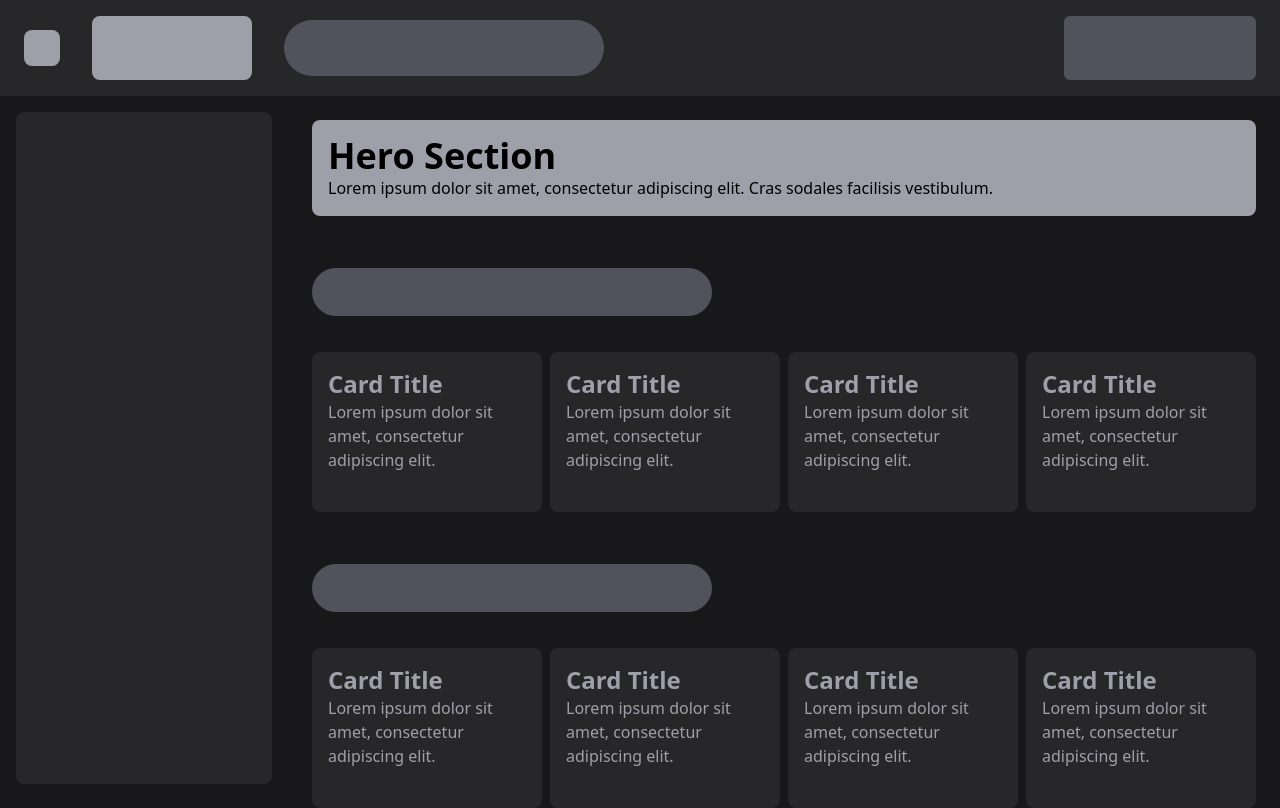
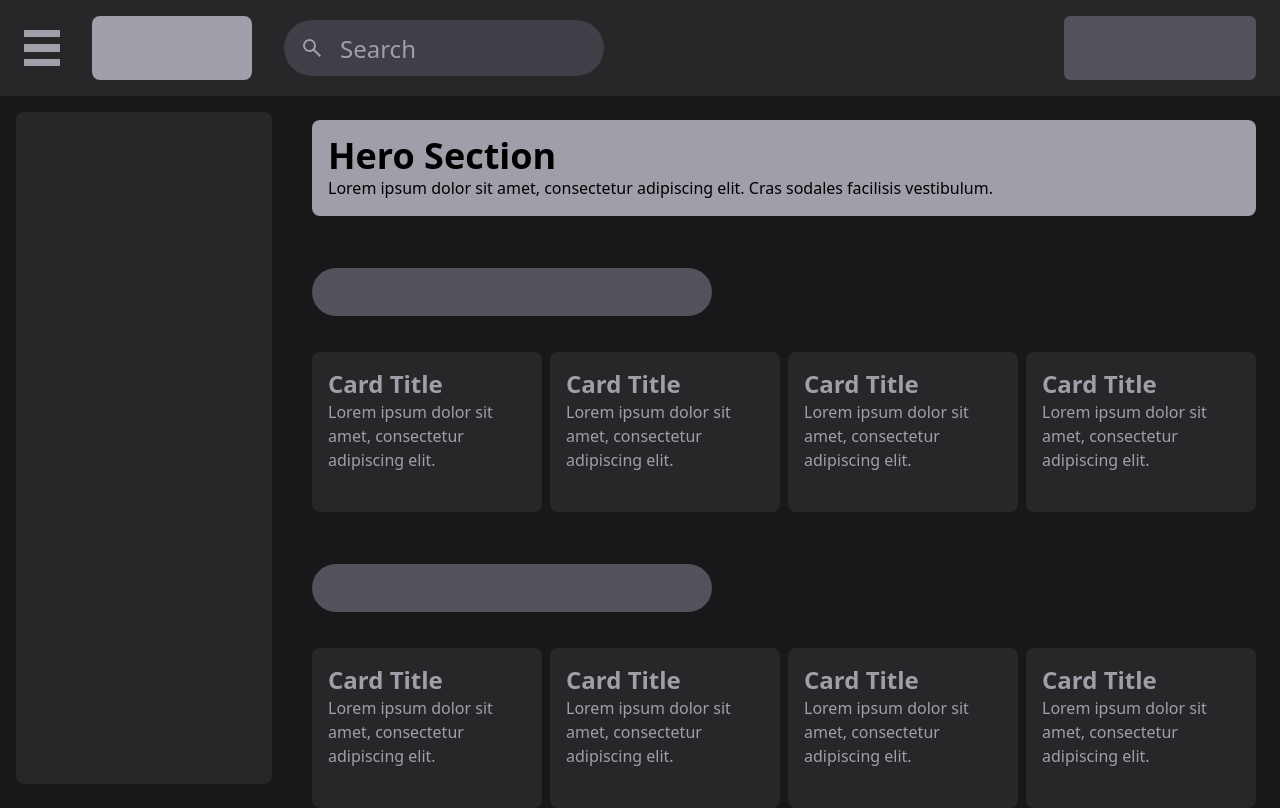
Before and after one commit to sheeemboi/creative-tools-ext, a React (Vite) app: page / in a window 1280 px wide. Built offline with nearby package versions, Linux system fonts and the light colour scheme.

Commit message:
toggling sidebar

```diff
--- a/package.json
+++ b/package.json
@@ -11,6 +11,7 @@
   },
   "dependencies": {
     "@tailwindcss/vite": "^4.1.10",
+    "classnames": "^2.5.1",
     "react": "^19.1.0",
     "react-dom": "^19.1.0",
     "tailwindcss": "^4.1.10"
--- a/src/App.jsx
+++ b/src/App.jsx
@@ -1,12 +1,20 @@
 import Header from "./components/Header";
 import Main from "./components/Main";
 import Sidebar from "./components/Sidebar";
+import { useState } from "react";
+
 export default function App() {
+  const [isOpen, setIsOpen] = useState(true);
+
+  function toggleSidebar() {
+    setIsOpen((prev) => !prev);
+  }
+
   return (
     <>
-      <Header />
+      <Header hamburgerClick={toggleSidebar} />
       <div className="flex mx-auto max-w-7xl h-screen pt-18 md:pt-24">
-        <Sidebar />
+        <Sidebar isOpen={isOpen} />
         <Main />
       </div>
     </>
--- a/src/components/Header.jsx
+++ b/src/components/Header.jsx
@@ -1,22 +1,37 @@
-function Hamburger() {
+import SearchIcon from "../assets/search_30dp.svg";
+
+function Hamburger({hamburgerClick}) {
   return (
-    <span className="h-9 w-9 bg-zinc-400 rounded-lg hidden md:block"></span>
+    <button className="flex-col justify-between h-9 w-9 hidden md:flex" onClick={hamburgerClick}>
+      <span className="bg-zinc-400 w-full h-[20%]"></span>
+      <span className="bg-zinc-400 w-full h-[20%]"></span>
+      <span className="bg-zinc-400 w-full h-[20%]"></span>
+    </button>
   );
 }
 
 function Search() {
   return (
-    <span className="h-14 w-80 bg-zinc-600 rounded-full hidden md:block"></span>
+    <div className="relative h-14 w-80 hidden md:block">
+      <div className="absolute top-0 left-0 flex justify-center items-center h-full aspect-square">
+        <img src={SearchIcon} alt="Search" />
+      </div>
+      <input
+        type="text"
+        placeholder="Search"
+        className="h-full w-full bg-zinc-700 p-4 pl-14 rounded-full text-2xl text-zinc-100 placeholder-zinc-400 outline-0"
+      />
+    </div>
   );
 }
 
-export default function Header() {
+export default function Header({hamburgerClick}) {
   return (
     <>
       <header className="h-18 w-full bg-zinc-800 fixed top-0 left-0 md:h-24">
         <section className="flex gap-8 items-center mx-auto max-w-7xl h-full py-4 px-6">
           {/* hamburger */}
-          <Hamburger />
+          <Hamburger hamburgerClick={hamburgerClick}/>
           {/* logo + name */}
           <span className="h-full w-36 bg-zinc-400 rounded-lg md:w-40"></span>
           {/* search bar */}
--- a/src/components/Main.jsx
+++ b/src/components/Main.jsx
@@ -2,7 +2,7 @@ import Card from "./ui/Card";
 
 export default function Main() {
   return (
-    <main className="flex flex-col gap-13 p-6 flex-1 md:ml-72">
+    <main className="flex flex-col gap-13 p-6 flex-1">
       <section className="flex flex-col justify-center h-60 bg-zinc-400 w-full rounded-lg p-4">
         <h1>Hero Section</h1>
         <p>
--- a/src/components/Sidebar.jsx
+++ b/src/components/Sidebar.jsx
@@ -1,7 +1,11 @@
-export default function Navbar() {
+export default function Navbar({ isOpen }) {
   return (
-    <nav className="p-4 h-[calc(100vh-6rem)] w-0 fixed overflow-y-scroll scrollbar-none md:w-72 ">
-      <div className="bg-zinc-800 container h-full rounded-lg">
+    <nav
+      className={`p-4 h-[calc(100vh-6rem)] w-0 transition-all duration-300 overflow-y-scroll scrollbar-none ${
+        isOpen ? "md:w-72" : "md:w-18"
+      }`}
+    >
+      <div className="bg-zinc-800 w-full h-full rounded-lg">
         <ol></ol>
       </div>
     </nav>
```
Also changed, not shown: src/assets/search_30dp.svg (added), 1 other file (tests, documents, lock files or other folders).
